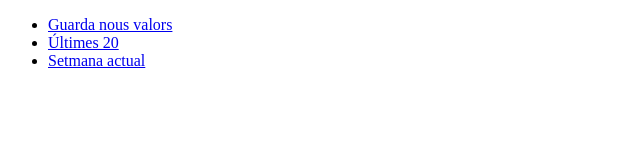
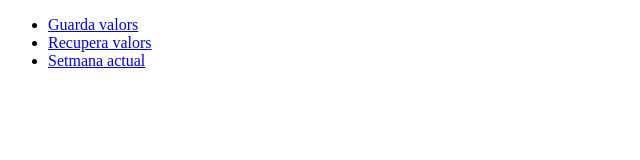
Before and after one commit to joan365/provaws, a website: page public/index.html in a window 1280 px wide. Shown: the full height of the page, 0-640 px from the left. Drawn offline with Linux system fonts and the light colour scheme.

Commit message:
javascript iniciadors definitius 1

```diff
--- a/public/index.html
+++ b/public/index.html
@@ -13,8 +13,8 @@
 <body>
       <nav>
         <ul>
-          <li><a id="guardar" href="#">Guarda nous valors</a></li>
-          <li><a href="#">Últimes 20</a></li>
+          <li><a id="guardar" href="#">Guarda valors</a></li>
+          <li><a id="recupera" href="#">Recupera valors</a></li>
           <li><a href="#">Setmana actual</a></li>
         </ul>
       </nav>
--- a/public/js/iniciadors.js
+++ b/public/js/iniciadors.js
@@ -3,6 +3,7 @@
 // el script s'executa quan finalitzi el parsing del HTML
 
     document.getElementById("guardar").addEventListener("click", guardar);
+    document.getElementById("recupera").addEventListener("click", recupera);
 
 
 
--- a/public/js/scripts.js
+++ b/public/js/scripts.js
@@ -1,6 +1,11 @@
 // Procés guardar valors
 function guardar(){
   alert("A punt de guardar valors");
+  //alert(JSON.stringify(objJson));
+};
+
+function recupera(){
+  alert("A punt de recuperar valors");
   //alert(JSON.stringify(objJson));
 };
 
```
